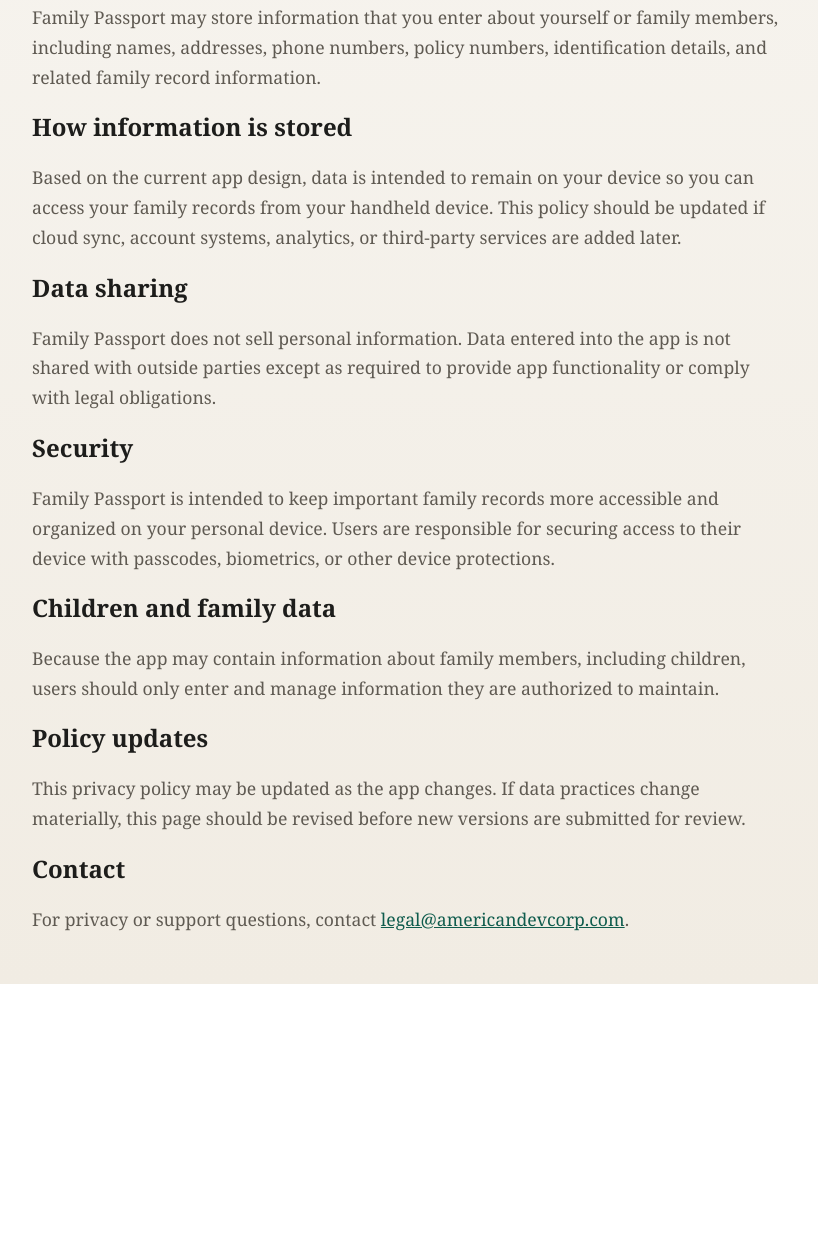
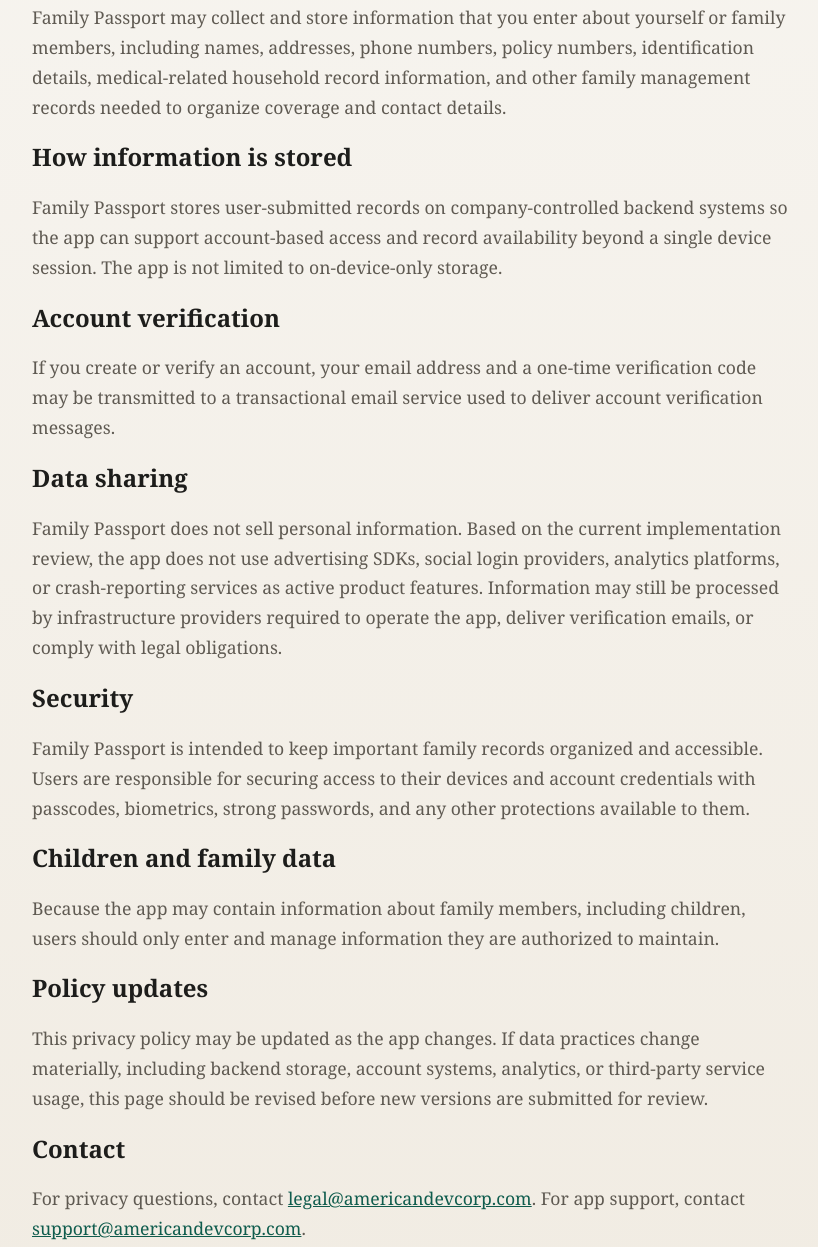
Before and after one commit to Z3-RO-1/americandevcorp-site, a plain HTML site: page policies/family-passport-privacy.html in a window 1280 px wide. Shown: the part 504-1751 px from the top of the page, without its empty margins (228-1046 px from the left). Before the commit the page ends 1488 px from the top, so only its background shows below. Drawn offline with Linux system fonts and the light colour scheme.

Commit message:
Correct Family Passport privacy policy data flow

```diff
--- a/policies/family-passport-privacy.html
+++ b/policies/family-passport-privacy.html
@@ -33,28 +33,37 @@
 
       <h2>Information handled by the app</h2>
       <p>
-        Family Passport may store information that you enter about yourself or family members, including names,
-        addresses, phone numbers, policy numbers, identification details, and related family record information.
+        Family Passport may collect and store information that you enter about yourself or family members, including
+        names, addresses, phone numbers, policy numbers, identification details, medical-related household record
+        information, and other family management records needed to organize coverage and contact details.
       </p>
 
       <h2>How information is stored</h2>
       <p>
-        Based on the current app design, data is intended to remain on your device so you can access your family
-        records from your handheld device. This policy should be updated if cloud sync, account systems, analytics, or
-        third-party services are added later.
+        Family Passport stores user-submitted records on company-controlled backend systems so the app can support
+        account-based access and record availability beyond a single device session. The app is not limited to
+        on-device-only storage.
+      </p>
+
+      <h2>Account verification</h2>
+      <p>
+        If you create or verify an account, your email address and a one-time verification code may be transmitted to a
+        transactional email service used to deliver account verification messages.
       </p>
 
       <h2>Data sharing</h2>
       <p>
-        Family Passport does not sell personal information. Data entered into the app is not shared with outside
-        parties except as required to provide app functionality or comply with legal obligations.
+        Family Passport does not sell personal information. Based on the current implementation review, the app does
+        not use advertising SDKs, social login providers, analytics platforms, or crash-reporting services as active
+        product features. Information may still be processed by infrastructure providers required to operate the app,
+        deliver verification emails, or comply with legal obligations.
       </p>
 
       <h2>Security</h2>
       <p>
-        Family Passport is intended to keep important family records more accessible and organized on your personal
-        device. Users are responsible for securing access to their device with passcodes, biometrics, or other device
-        protections.
+        Family Passport is intended to keep important family records organized and accessible. Users are responsible for
+        securing access to their devices and account credentials with passcodes, biometrics, strong passwords, and any
+        other protections available to them.
       </p>
 
       <h2>Children and family data</h2>
@@ -65,14 +74,16 @@
 
       <h2>Policy updates</h2>
       <p>
-        This privacy policy may be updated as the app changes. If data practices change materially, this page should be
-        revised before new versions are submitted for review.
+        This privacy policy may be updated as the app changes. If data practices change materially, including backend
+        storage, account systems, analytics, or third-party service usage, this page should be revised before new
+        versions are submitted for review.
       </p>
 
       <h2>Contact</h2>
       <p>
-        For privacy or support questions, contact
-        <a href="mailto:legal@americandevcorp.com">legal@americandevcorp.com</a>.
+        For privacy questions, contact
+        <a href="mailto:legal@americandevcorp.com">legal@americandevcorp.com</a>. For app support, contact
+        <a href="mailto:support@americandevcorp.com">support@americandevcorp.com</a>.
       </p>
     </div>
   </main>
```
Also changed, not shown: apps/family-passport.html (+1 -0 lines).
